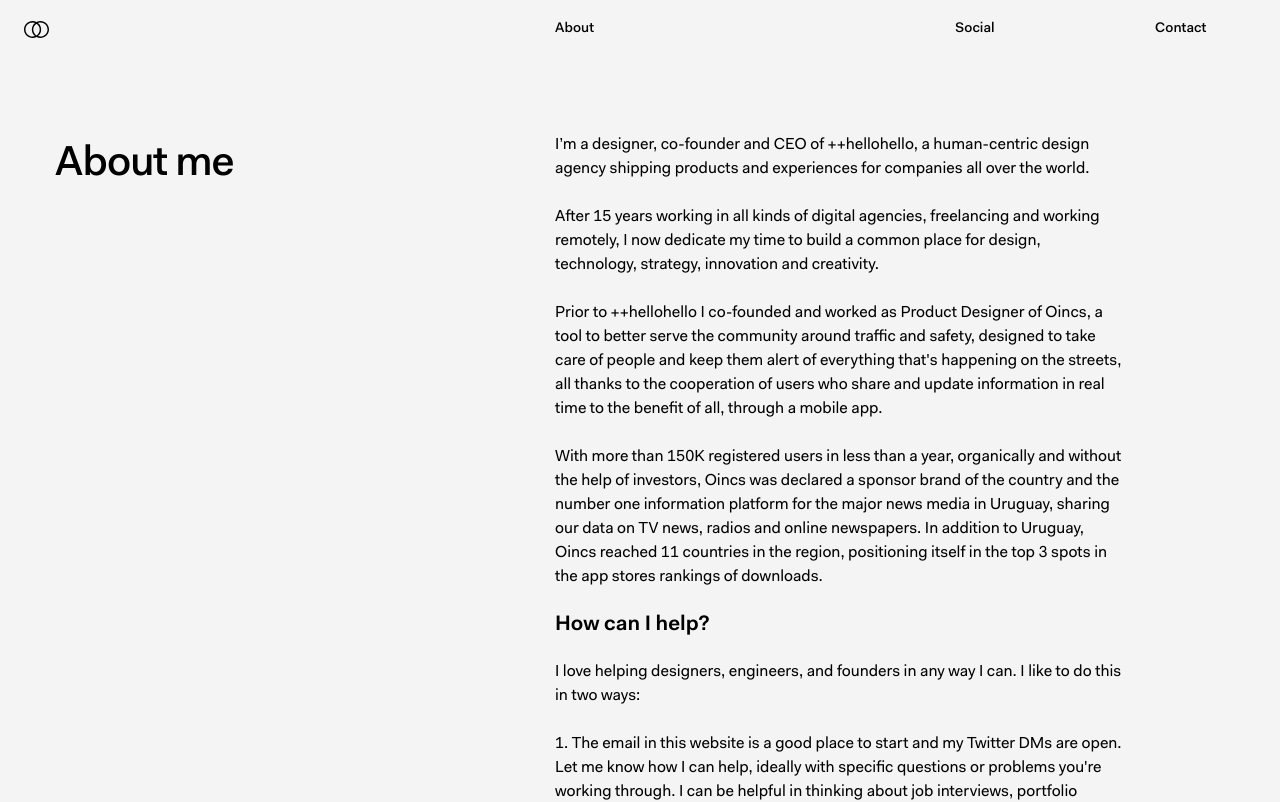
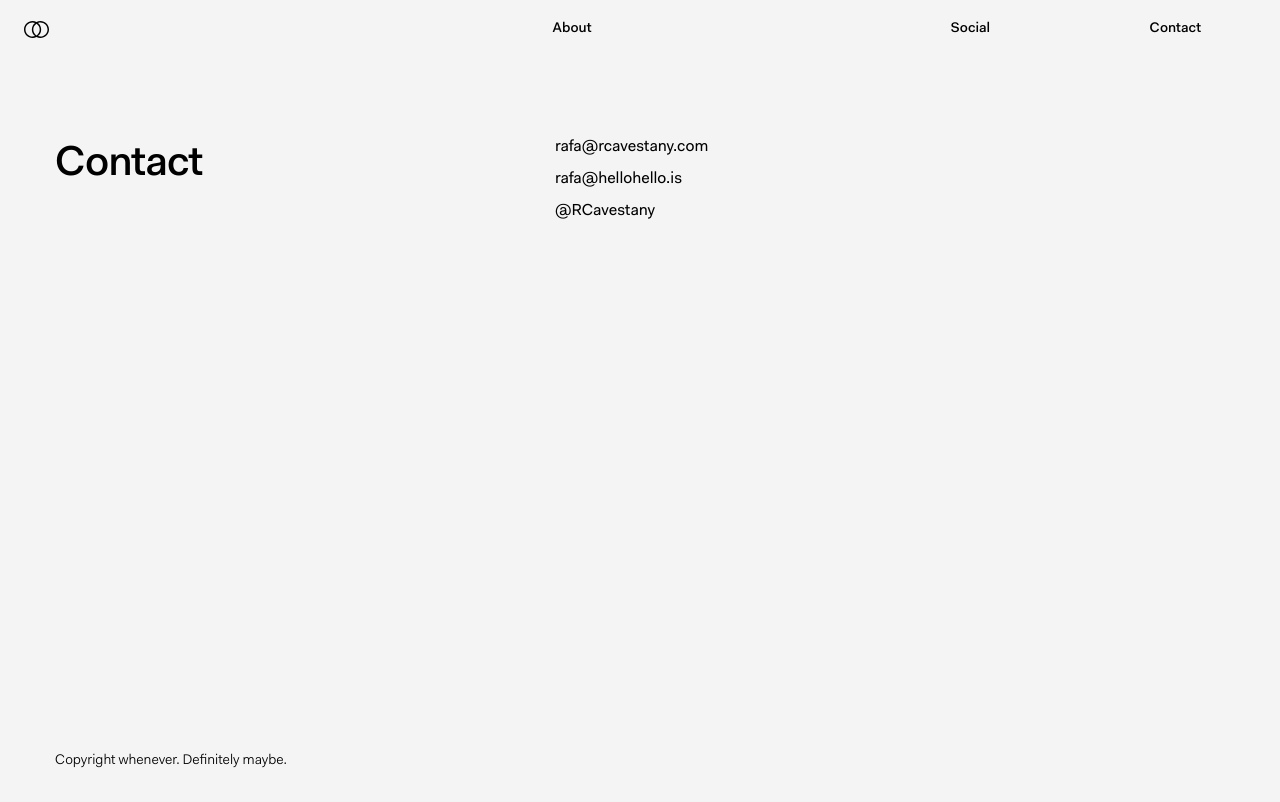
Before and after one commit to LuisValladaresC/Rafa-Cavestany, a plain HTML site: page index.html in a window 1280 px wide. Shown: the top 802 px of the page. Drawn offline with Linux system fonts and the light colour scheme.

Commit message:
Maquetacion de Social y Contact

```diff
--- a/css/dev/index.css
+++ b/css/dev/index.css
@@ -7,3 +7,4 @@
 @import './layout/home.css';
 @import './layout/footer.css';
 @import './layout/about.css';
+@import './layout/social.css';
--- a/css/dev/layout/about.css
+++ b/css/dev/layout/about.css
@@ -3,6 +3,8 @@
 \* --------------------------- */
 
 #about_me {
+    min-height: calc(100vh - 182px);
+
     display: none;
     grid-template-columns: repeat(12, 1fr);
     column-gap: 30px;
@@ -38,5 +40,4 @@
             font-size: 21px;
             font-weight: 700;
             line-height: 1.1;
-            /* margin: 24px 0; */
         }
--- a/css/dev/layout/footer.css
+++ b/css/dev/layout/footer.css
@@ -3,8 +3,8 @@
 \* --------------------------- */
 
 #footer {
-    height: 59px;
-    margin-top: 112px;
+    margin-top: 136px;
+    margin-bottom: 32px;
 
     display: flex;
     align-items: center;
--- a/css/dev/layout/header.css
+++ b/css/dev/layout/header.css
@@ -21,6 +21,12 @@
     column-gap: 30px;
 }
 
+@media (max-width: 1218px) {
+    .navbar {
+        margin: 0 24px;
+    }
+}
+
     .navbar__link {
         height: inherit;
         display: flex;
@@ -30,6 +36,9 @@
         font-weight: 600;
         color: var(--color-black);
         text-decoration: none;
+    }
+    .navbar__link:hover {
+        text-decoration: line-through;
     }
 
     .navbar__link--logo {
@@ -53,4 +62,5 @@
 
     .navbar__link--contact {
         grid-column-start: 12;
+        margin-right: 24px;
     }
--- /dev/null
+++ b/css/dev/layout/social.css
@@ -0,0 +1,49 @@
+/* --------------------------- *\
+        SOCIAL / CONTACT
+\* --------------------------- */
+
+#social,
+#contact {
+    min-height: calc(100vh - 182px);
+
+    display: none;
+    grid-template-columns: repeat(12, 1fr);
+    column-gap: 30px;
+}
+#social.active,
+#contact.active {
+    display: grid;
+}
+
+    .main__title--social {
+        grid-column: 5 span;
+    }
+
+    .social__content {
+        margin-top: 135px;
+        grid-column: 7 span;
+
+        display: flex;
+        flex-direction: column;
+    }
+
+        .social__link {
+            font-size: 16px;
+            font-weight: 500;
+            line-height: 1.5;
+            color: var(--color-black);
+            text-decoration: none;
+
+            width: fit-content;
+            margin: 0.25em 0;
+        }
+        .social__link:first-of-type {
+            margin-top: 0;
+        }
+        .social__link:last-of-type {
+            margin-bottom: 0;
+        }
+
+        .social__link:hover {
+            text-decoration: line-through;
+        }
--- a/index.html
+++ b/index.html
@@ -106,7 +106,7 @@
             </section>
         </section>
 
-        <section id="about_me" class="active">
+        <section id="about_me">
             <h2 class="main__title main__title--about">About me</h2>
 
             <div class="about__content">
@@ -127,6 +127,27 @@
                 <p class="about__text">2. If you find yourself in Montevideo, I'd love to meet you for coffee. Just shoot me an email or DM on Twitter and we can find a time. If you have specific questions or problems you’d like to talk about the better. Of course, I won't always have answers, but I think I can be a helpful listener and bounce questions back at you to hopefully provide logical next steps to pursue. If you’d rather just meet and chat casually, that’s fine too!</p>
             </div>
         </section>
+
+        <section id="social">
+            <h2 class="main__title main__title--social">Social</h2>
+
+            <nav class="social__content">
+                <a class="social__link" href="#">Twitter</a>
+                <a class="social__link" href="#">Instagram</a>
+                <a class="social__link" href="#">Linkedin</a>
+                <a class="social__link" href="#">Dribbble</a>
+            </nav>
+        </section>
+
+        <section id="contact" class="active">
+            <h2 class="main__title main__title--social">Contact</h2>
+
+            <nav class="social__content">
+                <a class="social__link" href="#">rafa@rcavestany.com</a>
+                <a class="social__link" href="#">rafa@hellohello.is</a>
+                <a class="social__link" href="#">@RCavestany</a>
+            </nav>
+        </section>
     </main>
 
     <footer id="footer">
```
